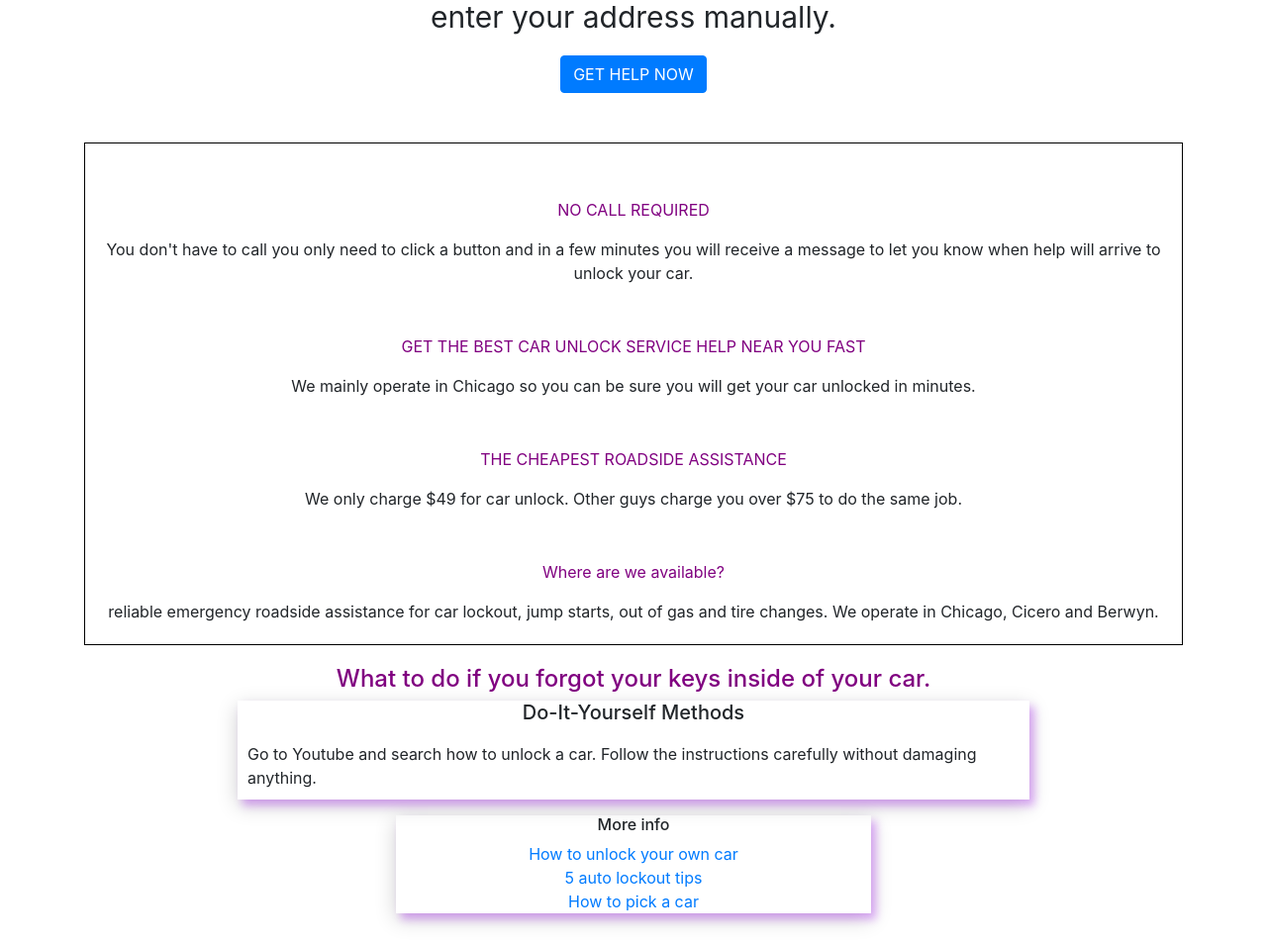
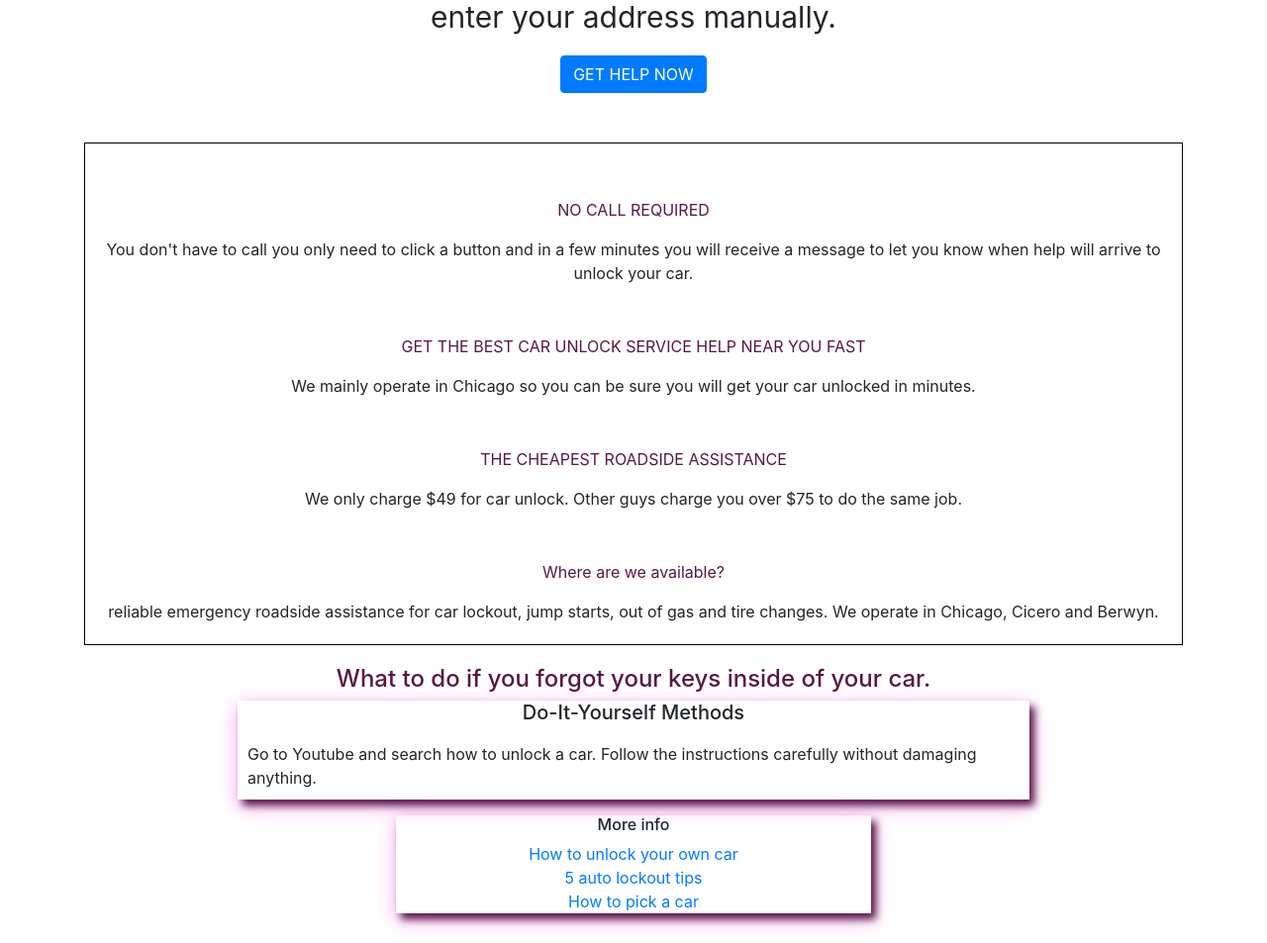
Before and after one commit to silvano905/car, a Django app: page /car-unlock-service/ in a window 1280 px wide. Shown: the part 1011-1964 px from the top of the page at 99% size. Run offline with Django 3.2, Linux system fonts and the light colour scheme; some libraries are stand-ins or nearby versions.

Commit message:
12/13/18 #4

```diff
--- a/helper/static/css/my_style.css
+++ b/helper/static/css/my_style.css
@@ -80,14 +80,14 @@ img{
 
 .purple_shadow{
     max-width: 30rem;
-    box-shadow: 5px 6px 8px 0 rgba(165,11,252,0.3), 0 6px 20px 0 rgba(0, 0, 0, 0.19);
+    box-shadow: 5px 6px 8px 0 rgb(87, 23, 70), 0 6px 20px 0 rgba(252, 29, 230, 0.36);
 }
 
 
 
 .purple_shadow_two{
     max-width: 50rem;
-    box-shadow: 5px 6px 8px 0 rgba(165,11,252,0.3), 0 6px 20px 0 rgba(0, 0, 0, 0.19);
+    box-shadow: 5px 6px 8px 0 rgb(87, 23, 70), 0 6px 20px 0 rgba(252, 29, 230, 0.36);
 }
 .purple_shadow_two p{
     padding: 10px;
@@ -132,6 +132,6 @@ img{
 }
 
 .price{
-    color: #98309b;
+    color: #571746;
     font-size: 21px;
 }
--- a/helper/templates/helper/car_jump_start.html
+++ b/helper/templates/helper/car_jump_start.html
@@ -51,7 +51,7 @@ We can give you a jump start for the lowest price. No call needed.">
 
                 <div style="margin-bottom: 10px;margin-top: 50px; border: 1px solid black; padding: 5px">
             <div class="top_margin2">
-            <p class="put_left" style="color: purple">NO CALL REQUIRED</p>
+            <p class="put_left" style="color: #571746">NO CALL REQUIRED</p>
             <p>You don't have to call you only need to click a button and in a
                 few minutes you will receive a message to let you know when help will arrive to jump start your car.</p>
             </div>
@@ -70,7 +70,7 @@ We can give you a jump start for the lowest price. No call needed.">
             </div>
 
 <div class="top_margin">
-    <h4 style="color: purple">How did this happen?</h4>
+    <h4 style="color: #571746">How did this happen?</h4>
 
     <p>You're late for work and rush out to your car, only to find that it won't start.
         The headlights are dim and the engine simply refuses to turn over.
--- a/helper/templates/helper/car_unlock.html
+++ b/helper/templates/helper/car_unlock.html
@@ -4,7 +4,7 @@
 <html lang="en">
 <head>
     <meta charset="UTF-8" content="width=device-width, initial-scale=1" name="viewport" >
-    <title>Unlock car door| Car lockout service| Roadside assistance</title>
+    <title>Unlock car door| Car unlock service| Roadside assistance</title>
     <meta name="description" content="Can't open your door because you forgot your keys inside? We can unlock your car
     in minutes. No call needed and we offer the cheapest prices.">
 
@@ -23,7 +23,7 @@ Unlock car door, Car lockout, Unlock car door service">
 
                             <div style="position: relative; text-align: center; color: white">
                             <div style="margin-top: 5px; position: absolute; top: 50%; left: 50%; transform: translate(-50%, -50%);">
-                                <p class="pic_background make_big_two">CAR LOCKOUT SERVICE</p>
+                                <p class="pic_background make_big_two">CAR UNLOCK SERVICE</p>
                                 <p class="pic_background make_big_two">Locked out? Keys left in the car?We can get you the help you need in minutes.</p>
 
                             </div>
@@ -46,26 +46,26 @@ Unlock car door, Car lockout, Unlock car door service">
 
         <div style="margin-bottom: 10px;margin-top: 50px; border: 1px solid black; padding: 5px">
             <div class="top_margin2">
-            <p class="put_left" style="color: purple">NO CALL REQUIRED</p>
+            <p class="put_left" style="color: #571746">NO CALL REQUIRED</p>
             <p>You don't have to call you only need to click a button and in a
                 few minutes you will receive a message to let you know when help will arrive to unlock your car.</p>
             </div>
             <div class="top_margin2">
-            <p class="put_left" style="color: purple">GET THE BEST CAR UNLOCK SERVICE HELP NEAR YOU FAST</p>
+            <p class="put_left" style="color: #571746">GET THE BEST CAR UNLOCK SERVICE HELP NEAR YOU FAST</p>
             <p>We mainly operate in Chicago so you can be sure you will get your car unlocked in minutes.</p>
             </div>
             <div class="top_margin2">
-            <p class="put_left" style="color: purple">THE CHEAPEST ROADSIDE ASSISTANCE</p>
+            <p class="put_left" style="color: #571746">THE CHEAPEST ROADSIDE ASSISTANCE</p>
             <p>We only charge $49 for car unlock. Other guys charge you over $75 to do the same job.</p>
             </div>
             <div class="top_margin2">
-            <p class="put_left" style="color: purple">Where are we available?</p>
+            <p class="put_left" style="color: #571746">Where are we available?</p>
             <p>reliable emergency roadside assistance for car lockout, jump starts, out of gas and tire changes. We operate in Chicago, Cicero and Berwyn. </p>
             </div>
         </div>
 
 
-    <h4 class="top_margin" style="color: purple">What to do if you forgot your keys inside of your car.</h4>
+    <h4 class="top_margin" style="color: #571746">What to do if you forgot your keys inside of your car.</h4>
 
 <div class="purple_shadow_two">
 <h5>Do-It-Yourself Methods</h5>
--- a/helper/templates/helper/services.html
+++ /dev/null
@@ -1,5 +0,0 @@
-<!DOCTYPE html>
-{% extends 'helper/home.html' %}
-
-{% block body_block %}
-{% endblock %}
--- a/helper/urls.py
+++ b/helper/urls.py
@@ -5,7 +5,6 @@ app_name = 'help'
 
 urlpatterns = [
     path('', views.add_auto, name='home'),
-    path('services/', views.services, name='services'),
     path('fuel-delivery/', views.fuel_delivery, name='fuel_delivery'),
     path('car-unlock-service/', views.car_unlock, name='unlock_car'),
     path('jump-start-car/', views.battery_jump_start, name='jump_start'),
--- a/helper/views.py
+++ b/helper/views.py
@@ -185,10 +185,6 @@ def about(request):
     return render(request, 'helper/about.html')
 
 
-def services(request):
-    return render(request, 'helper/services.html')
-
-
 def unfreeze(request):
     return render(request, 'helper/unfreeze_car.html')
 
```
Also changed, not shown: helper/templates/helper/home.html (+14 -7 lines), helper/templates/helper/out_of_gas.html (+5 -5 lines), helper/templates/helper/unfreeze_car.html (+5 -5 lines), db.sqlite3.
